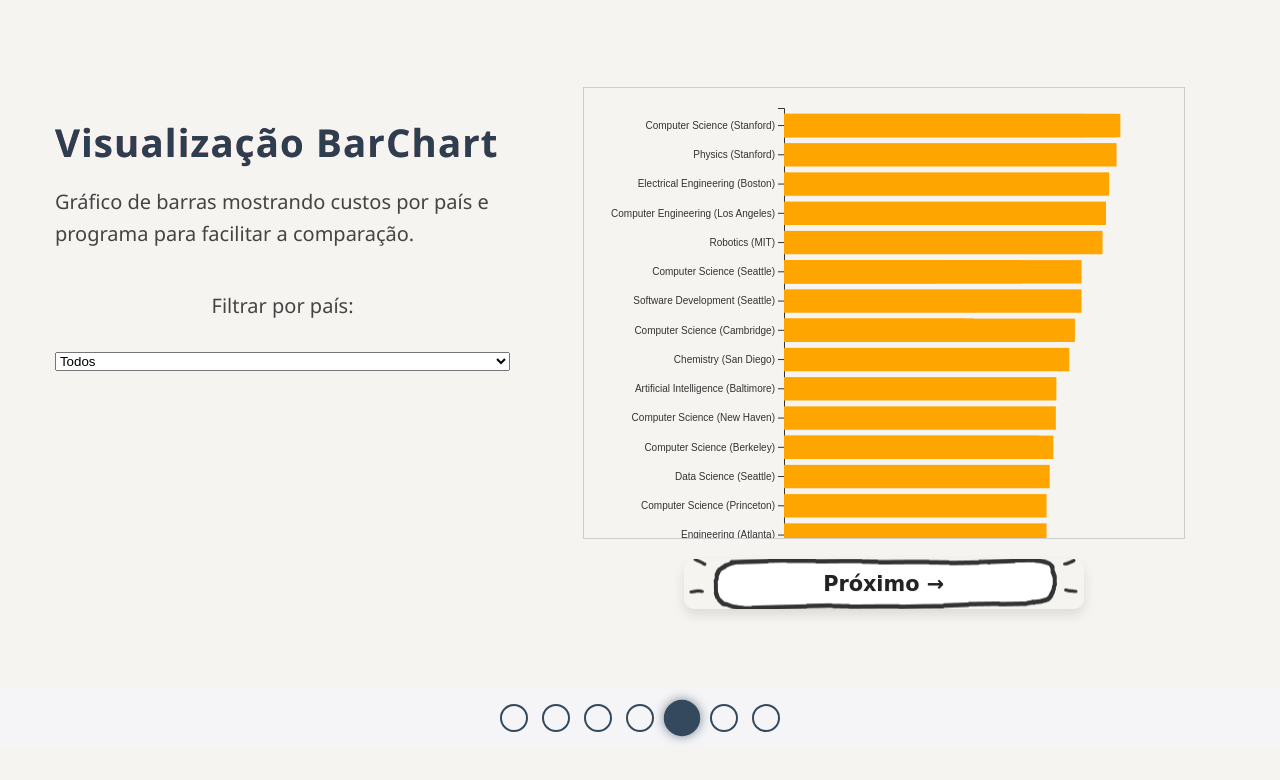
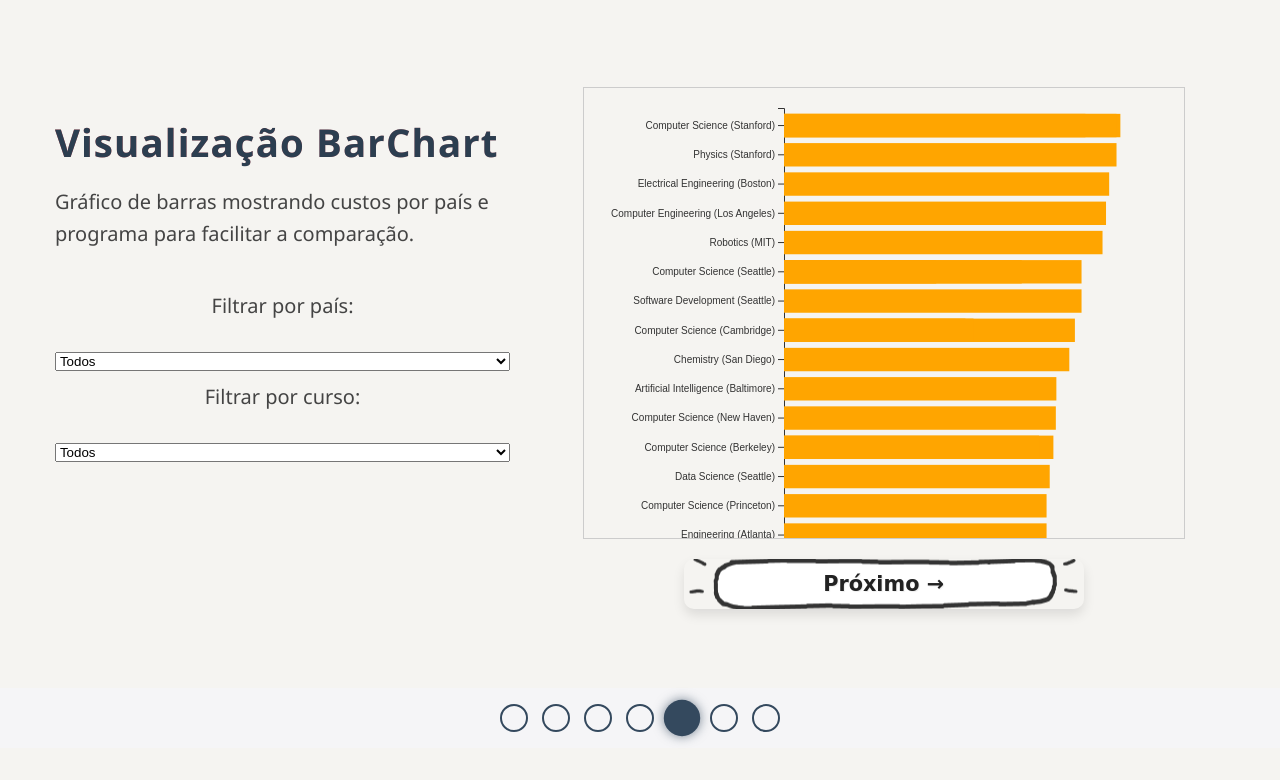
Before and after one commit to FGV-VIS-2025/final-project-internacionaleducation, a SvelteKit app: page / in a window 1280 px wide. Both pictures are taken after a click on the tab "4. Comparação Geral". Shown: the top 780 px of the page. Built offline with nearby package versions, Linux system fonts and the light colour scheme.

Commit message:
filtro pro curso também

```diff
--- a/src/routes/+page.svelte
+++ b/src/routes/+page.svelte
@@ -93,15 +93,16 @@
   }));
 
   let selectedCountry = '';
+  let selectedProgram = '';
+
   // Monta a lista de países únicos a partir de educationData
   $: countries = Array.from(new Set(educationData.map(d => d.Country)));
+  $: programs = Array.from(new Set(educationData.map(d => d.Program))).sort();
 
-  // Se selectedCountry estiver vazio, mostra todos; senão, filtra por Country
-  $: filteredEducation =
-    selectedCountry === ''
-      ? educationData
-      : educationData.filter(d => d.Country === selectedCountry);
-
+  $: filteredEducation = educationData.filter(d =>
+    (!selectedCountry || d.Country === selectedCountry) &&
+    (!selectedProgram || d.Program === selectedProgram)
+  );
 
   // Funcionamento dos Slides
   let currentSlide = 0;
@@ -348,6 +349,19 @@
                 <option value={country}>{country}</option>
               {/each}
             </select>
+            <label for="program-select" class="slide-text">Filtrar por curso:</label>
+            <select
+              id="program-select"
+              bind:value={selectedProgram}
+              class="coord-form"
+              in:scale={{ duration: 400, delay: 300 }}
+            >
+              <option value="">Todos</option>
+              {#each programs as program}
+                <option value={program}>{program}</option>
+              {/each}
+            </select>
+
           </div>
 
           <div class="right">
```
